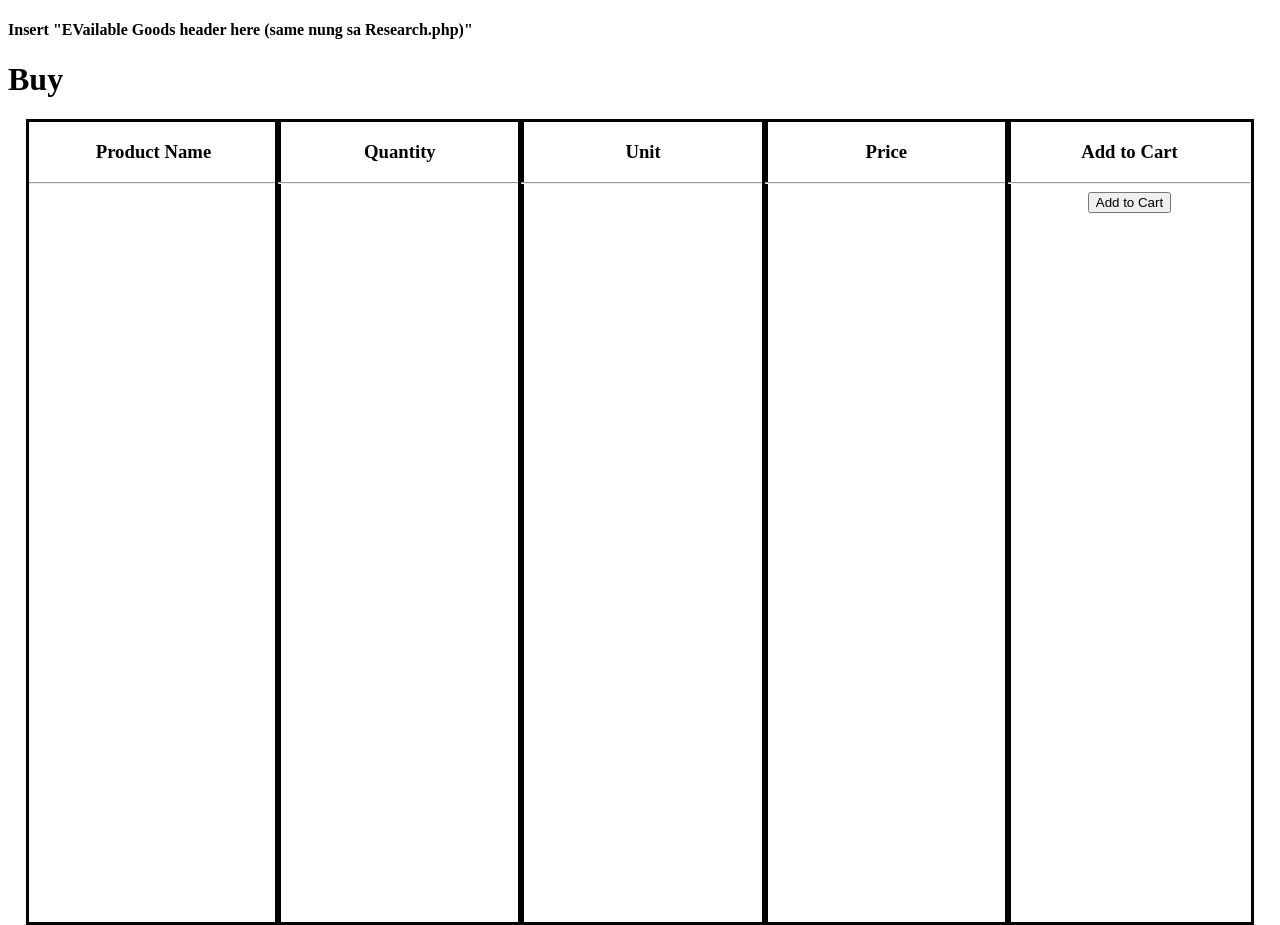
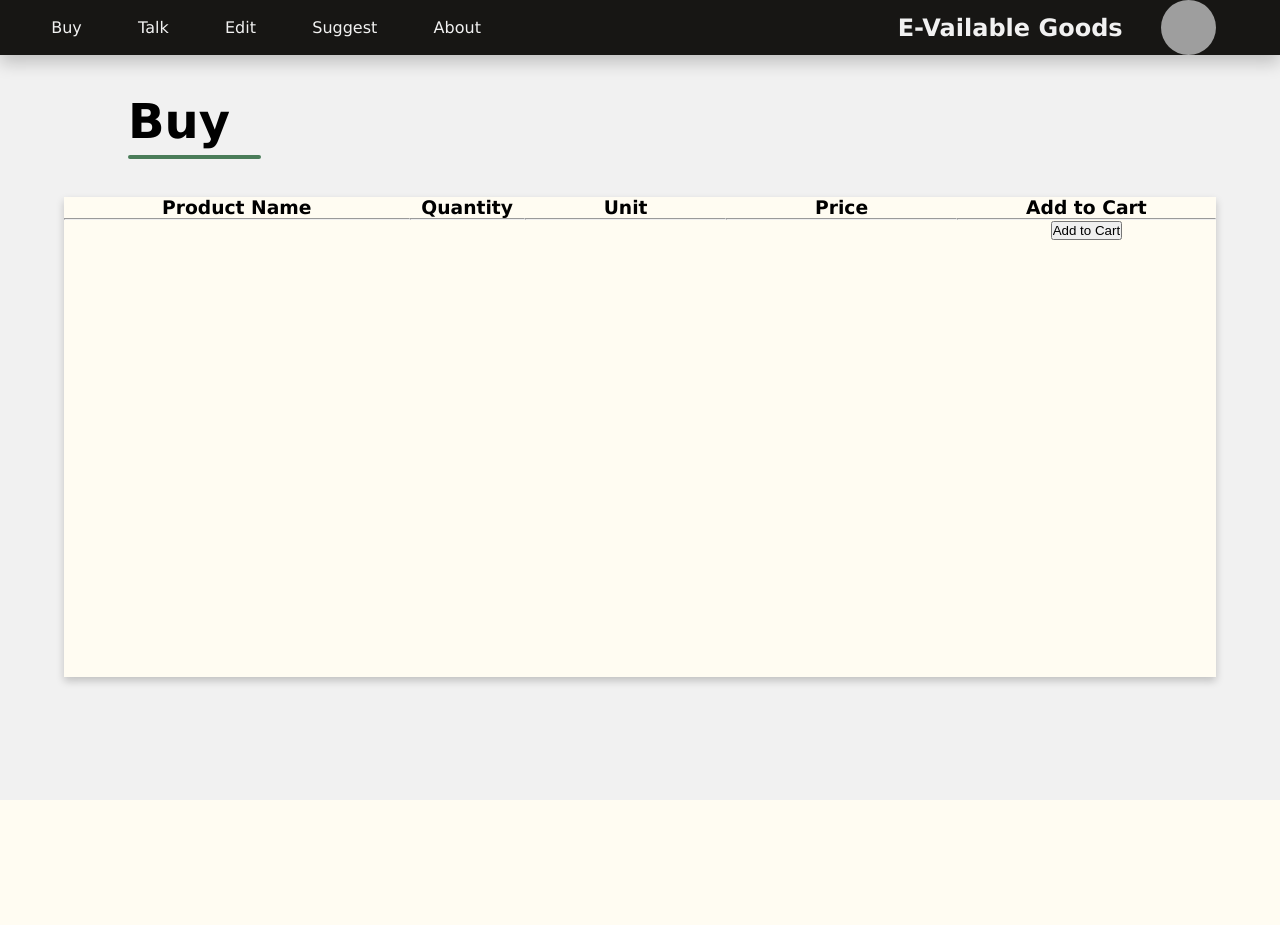
Before and after one commit to Kinetic101/E-Vailable-Goods, a PHP site: page /market.php in a window 1280 px wide. After the commit the page ends 800 px from the top, so only its background shows below. Run offline with PHP 8.4, Linux system fonts and the light colour scheme; the visitor is signed in with stand-in values (Sample User, id 1); data that the repository does not hold is empty; grey boxes are pictures that could not be loaded.

Commit message:
Market Pages Sizing

```diff
--- a/ResearchCSS.css
+++ b/ResearchCSS.css
@@ -171,7 +171,7 @@ hr{
 
 /* End of Market List */
 
-#active{
+.active{
 	position: absolute;
 	margin-top: 3%;
 	width: 15%;					/* Active Now */
--- a/TalkCSS.css
+++ b/TalkCSS.css
@@ -127,7 +127,7 @@ ul{
 	border-radius: 5px;
 }
 
-#chatbox{
+.chatbox{
 	overflow-x: hidden;
 	overflow-y: auto;
 	text-align: justify;
@@ -139,6 +139,7 @@ ul{
 	color: black;
 	border-radius: 3px;
 }
+
 
 .name{
 	background-color: #4A7C59;
--- a/market.php
+++ b/market.php
@@ -95,14 +95,45 @@
 <head>
 
 	<meta charset="utf-8">
+	<meta http-equiv="X-UA-Compatible" content="IE=edge">
+	<meta name="viewport" content="width=device-width, initial-scale=1">
+	<meta name="description" content="">
 	<link rel="stylesheet" type="text/css" href="MarketCSS.css">
 	<title><?php echo $_SESSION["market"]?></title>
 
 </head>
 <body>
-	<h4>Insert "EVailable Goods header here (same nung sa Research.php)"</h4>
-	<h1>Buy</h1>
-	<div id = "product_table">
+
+	<header>
+		<nav>
+			<ul class="links">
+				<li><a href="Research.php">Buy</a></li>
+				<li><a href="Talk.php">Talk</a></li>
+				<li><a href="Edit.php">Edit</a></li>
+				<li><a href="Suggest.php">Suggest</a></li>
+				<li><a href="About.php">About</a></li>
+			</ul>
+		</nav>
+		<a href = "Research.php" class = "evg">E-Vailable Goods</a>
+		<ul>
+		<li class = "dropdown"><a href = "Profile.php" class="pic">
+			<div class="prof"><img src = "<?php echo $_SESSION["prof_pic"]?>" alt = "Avatar" class = "dp">
+			</div>
+		</a>
+		<div class="dlinks">
+      			<a href="Profile.php">Profile</a>
+      			<a href="#">Help & Support</a>
+      			<a href="Logout.php">Logout</a>
+    	</div>
+    	</li>
+		</ul>
+
+	</header>
+	<div class = "buyp">
+	<h1 id = "buy">Buy</h1>
+	<hr id = "fr">
+	</div>
+	<div class = "product_table">
 		<div class = "pname">
 			<h3>Product Name</h3>
 			<hr>
@@ -192,9 +223,5 @@
 		</div>
 	</div>
 
-	<!--
-		Insert nav sht here, yung may Buy Edit Talk (same sa lahat ng page)
-	-->
-
 </body>
 </html>
--- a/marketCSS.css
+++ b/marketCSS.css
@@ -1,6 +1,140 @@
-/*
-	insert ncessary design here
-*/
+body{
+	background-color: #f1f1f1;
+	color: white;
+	font-family: "Verdana";
+	margin: 0;
+	color: black;
+}
+
+/* Start of Navigation Bar */
+
+*{
+	box-sizing: border-box;
+	margin: 0;
+	padding: 0;
+}
+
+li, a{
+	font-family: "Verdana", sans-serif;
+	text-decoration: none;
+}
+
+header{
+	background-color: #171614;
+	display: flex;
+	justify-content: flex-end;
+	align-items: center;
+	color: white;
+	box-shadow: 0px 8px 16px 0px rgba(0,0,0,0.2);
+}
+
+.links{
+	list-style: none;
+	color: white;
+}
+
+.links li{
+	display: inline-block;
+	margin-left: 4vw;
+}
+
+.links a{
+	font-size: 1em;
+	color: #f1f1f1;
+	transition: all 0.4s ease 0s;
+}
+
+.links a:hover{
+	color: #4A7C59;
+}
+
+.prof{
+	width: 55px;
+	height: 55px;
+	overflow: hidden;
+	border-radius: 50%;
+	margin-right: 10vw;
+	margin: 0vw 5vw 0vw 3vw;
+}
+
+.dp{
+	height: 100%;
+	width: auto;
+}
+
+nav{
+	margin-right: auto;
+}
+
+.evg{
+	opacity: 1;
+	border-radius: 50px;
+	color: #f1f1f1;
+	font-size: 1.5em;
+	font-weight: 1000;
+	transition: all 0.4s ease 0s;
+	cursor: default;
+}
+
+ul{
+	list-style-type: none;
+}
+
+.dlinks{
+	display: none;
+	position: absolute;
+	background-color: #f9f9f9;
+  	min-width: 12vw;
+  	height: auto;
+  	box-shadow: 0px 8px 16px 0px rgba(0,0,0,0.2);
+  	z-index: 1;
+}
+
+.dlinks a{
+	color: black;
+	text-decoration: none;
+	display: block;
+	text-align: left;
+	padding: 1vw 2vw;
+}
+
+.dlinks a:hover{
+	background-color: #171614;
+	color: #f9f9f9;
+}
+
+.dropdown:hover .dlinks{
+	display: block;
+}
+
+#press{
+	border-bottom: 2px solid #4A7C59;
+	padding: 10%;
+}
+
+#press:hover{
+	border: none;
+}
+
+/* End of Navigation Bar */
+
+.buyp{
+	color: black;
+	margin: 3% 10%;
+}
+
+#buy{
+	font-family: "Verdana";
+	font-size: 3em;
+	font-weight: 1000;
+}
+
+#fr{
+	margin: 0.5% 0%;
+	width: 13%;
+	border: 2px solid #4A7C59;
+	border-radius: 50px;
+}
 
 input::-webkit-outer-spin-button, input::-webkit-inner-spin-button {
   -webkit-appearance: none;
@@ -9,54 +143,63 @@ input::-webkit-outer-spin-button, input::-webkit-inner-spin-button {
 
 input[type=number] {
   -moz-appearance: textfield;
+  text-align: center;
 }
 
-#product_table{
+.product_table{
+	position: absolute;
 	text-align: center;
-	margin-left: 1.4%;
+	margin-left: 5%;
+	width: 90%;
+	height: 60vh;
+	background-color: #FFFCF2;
+	overflow: auto;
+	box-shadow: 0px 4px 8px 0px rgba(0,0,0,0.2);
+
 }
 
 .pname{
 	position: absolute;
-	width: 19.5%;
-	height: 100%;
-	border: solid;
+	width: 30%;
+	height: auto;
+	border: none;
 }
 
 .quantity{
 	position: absolute;
-	margin-left: 19.5%;
-	width: 19%;
-	height: 100%;
-	border: solid;
+	margin-left: 30%;
+	width: 10%;
+	height: auto;
+	border: none;
 }
 
 .unit{
 	position: absolute;
-	margin-left: 38.5%;
-	width: 19%;
-	height: 100%;
-	border: solid;
+	margin-left: 40%;
+	width: 17.5%;
+	height: auto;
+	border: none;
 }
 
 .price{
 	position: absolute;
 	margin-left: 57.5%;
-	width: 19%;
-	height: 100%;
-	border: solid;
+	width: 20%;
+	height: auto;
+	border: none;
 }
 
 .buy{
 	position: absolute;
-	margin-left: 76.5%;
-	width: 19%;
-	height: 100%;
-	border: solid;
+	margin-left: 77.5%;
+	width: 22.5%;
+	height: auto;
+	border: none;
 }
 
 .filler{
-	height: 25px;
+	vertical-align:center;
+	height:40px;
 }
 
 .addtocart{
```
Also changed, not shown: Research.php (+19 -38 lines), Talk.php (+8 -2 lines).
